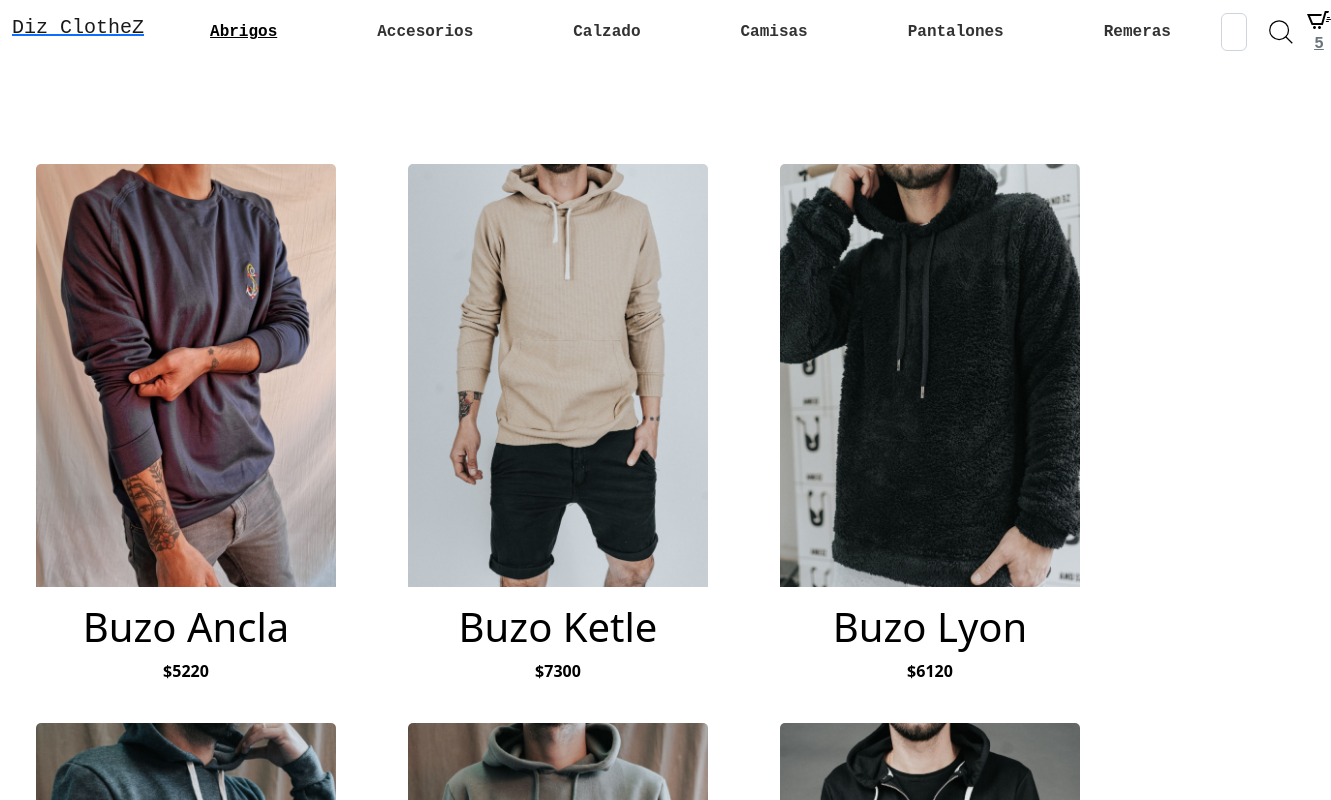
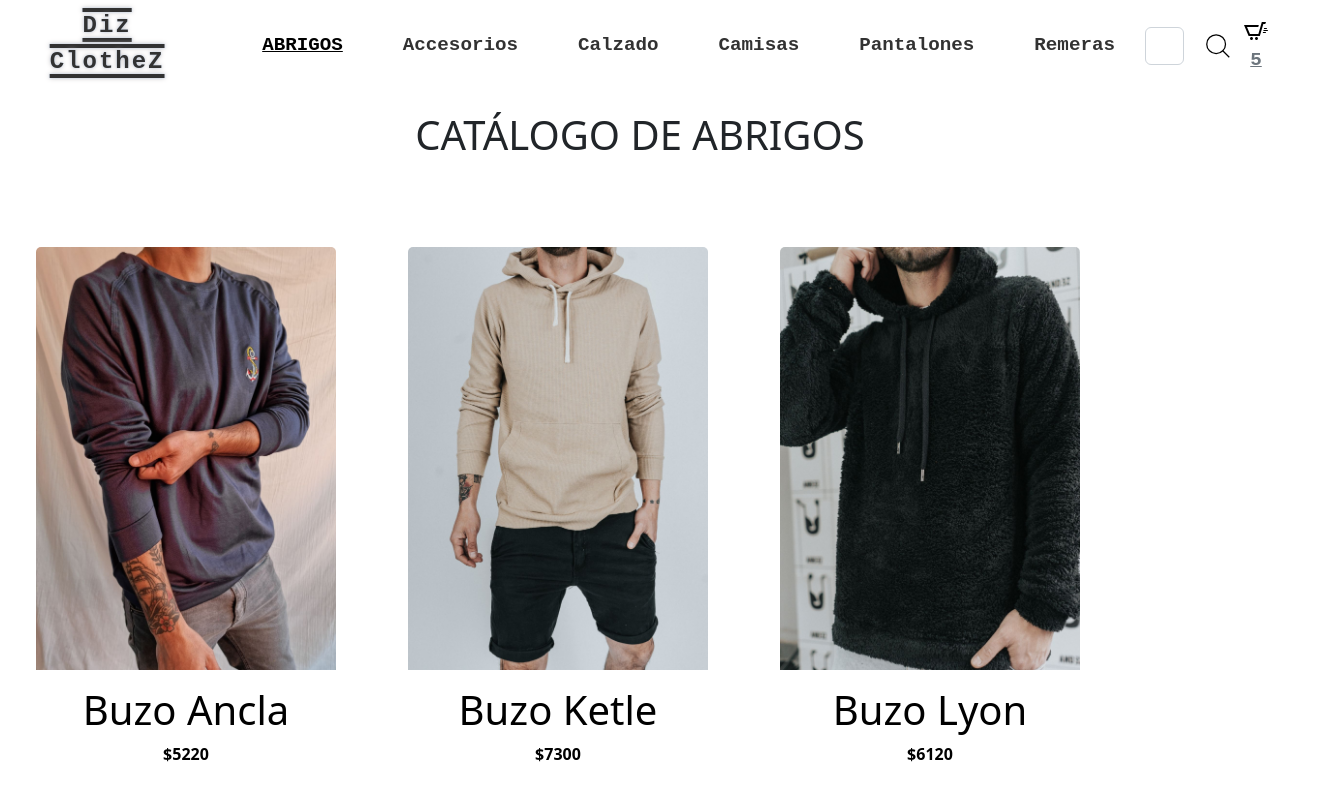
Before and after one commit to fede-diz/ProyectoReactCoder, a React (Create React App) app: page /type/Abrigos in a window 1280 px wide. Shown: the top 800 px of the page, 1331 px wide, since content can reach past the window. Built offline with nearby package versions, Linux system fonts and the light colour scheme.

Commit message:
Configuración final de Browser Router

```diff
--- a/src/App.js
+++ b/src/App.js
@@ -2,16 +2,16 @@ import './App.css';
 import Navbar from './components/Navbar/Navbar.js';
 import ItemListContainer from './components/ItemListContainer/ItemListContainer';
 import ItemDetailContainer from './components/ItemDetailContainer/ItemDetailContainer';
-import { BrowserRouter, Routes, Route } from 'react-router-dom';         // se usa para routear la URL en cada "link-interno" de cada componente
+import { BrowserRouter, Routes, Route } from 'react-router-dom';
 
-function App() {                                                         // La estructura es   BrowserRouter > Routes > Route path='cada-path'
+function App() {
 
   return (
     <div className="App">
       <BrowserRouter>
         <Navbar />
         <Routes>
-          <Route path='/' element={<ItemListContainer greeting={'CATÁLOGO DE PRODUCTOS'}/>} />
+          <Route path='/' element={<ItemListContainer />} />
           <Route path='/type/:typeName' element={<ItemListContainer />} />
           <Route path='/detail/:productId' element={<ItemDetailContainer />} />
           <Route path='*' element={<h1>404 NOT FOUND</h1>} />
--- a/src/components/ItemDetail/ItemDetail.js
+++ b/src/components/ItemDetail/ItemDetail.js
@@ -28,7 +28,7 @@ const ItemDetail = ({ id, name, price, category, img, stock, description }) => {
                     Descripción: {description}
                 </p>
                 <p className="Info">
-                    Precio: {price}
+                    Precio: $ {price}
                 </p>
             </section>
             <footer className="ItemFooter">
--- a/src/components/ItemDetailContainer/ItemDetailContainer.js
+++ b/src/components/ItemDetailContainer/ItemDetailContainer.js
@@ -3,21 +3,22 @@ import { getProductsById } from "../../asyncMock";
 import ItemDetail from "../ItemDetail/ItemDetail"
 import './ItemDetailContainer.css'
 import Spinner from "../Spinner/Spinner";
-import { useParams } from 'react-router-dom';      // useParams se usa para obtener parámetros de react-router-dom
+import { useParams } from 'react-router-dom';
 
 const ItemDetailContainer = () => {
-    const [product, setProduct] = useState()
+    const [product, setProduct] = useState({})
     const [loading, setLoading] = useState(true)
 
-    const { productId } = useParams()           // Esto lo hereda de APP.js  línea 19 -  con el    ":productId"    el : es necesario y "productId" lo defino yo
+    const { productId } = useParams()
 
     useEffect(() =>{
+        setLoading(true)
         getProductsById(productId).then((response) => {
             setProduct(response);
         }).finally(() => {
             setLoading(false)
         });
-    }, [])
+    }, [productId])
 
     if(loading) {
         return (
--- a/src/components/ItemListContainer/ItemListContainer.js
+++ b/src/components/ItemListContainer/ItemListContainer.js
@@ -4,15 +4,17 @@ import ItemList from "../ItemList/ItemList";
 import Spinner from "../Spinner/Spinner";
 import { useParams } from 'react-router-dom';
 
-const ItemListContainer = ({greeting}) => {
+const ItemListContainer = () => {
     const [products, setProducts] = useState([])
     const [loading, setLoading] = useState(true)
+    const [greeting, setGreeting] = useState('LISTA COMPLETA DE PRODUCTOS')
 
     const { typeName } = useParams()
 
     useEffect(() =>{
-
+        setLoading(true)
         const asyncFunction = typeName ? getProductsByType : getProducts
+        typeName ? setGreeting(`CATÁLOGO DE ${typeName.toUpperCase()}`) : setGreeting('LISTA COMPLETA DE PRODUCTOS')
 
         asyncFunction(typeName).then((response) => {
             setProducts(response);
--- a/src/components/MainSearch/MainSearch.js
+++ b/src/components/MainSearch/MainSearch.js
@@ -22,7 +22,7 @@ const MainSearch = () => {
         // {products.map(prod => { -> return( -> <div key={prod.id}> -> <h1>{prod.title}</h1> -> <img src={prod.thumbnail} alt={prod.title} /> -> <p>$ {prod.price}</p> -> </div> -> ) -> })}
         <div>
             <form className="d-flex" role="search">
-                <input className="form-control me-2" type="search" placeholder="Buscar" aria-label="Search" value={input} onChange={(e) => {setInput(e.target.value)}}/>
+                <input className="form-control me-2" type="search" placeholder="No está funcional" aria-label="Search" value={input} onChange={(e) => {setInput(e.target.value)}}/>
                 <button className="button" type="button" onClick={handleSearch}>
                     <svg xmlns="http://www.w3.org/2000/svg" width="30" height="30" fill="none" stroke="currentColor" role="img" viewBox="0 0 24 24"><circle cx="10.5" cy="10.5" r="7.5"/><path d="M21 21l-5.2-5.2"/></svg>
                 </button>
--- a/src/components/Navbar/Navbar.css
+++ b/src/components/Navbar/Navbar.css
@@ -2,19 +2,37 @@ Nav {
     text-decoration: none;
     margin-bottom: 20px;
     font-family: 'Andale Mono', monospace;
+    font-size: larger;
     color: rgb(50, 50, 50);
     font-weight: bold;
 }
 
+.brand {
+    text-decoration: overline underline;
+    text-decoration-thickness: 4px;
+    text-underline-offset: 6px;
+    letter-spacing: 2px;
+    font-family: 'Andale Mono', monospace;
+    color: rgb(50, 50, 50);
+    font-weight: bold;
+    text-shadow: 0 0 2px rgb(198, 215, 238), 0 0 5px rgb(194, 189, 189);
+    font-size: x-large;
+    margin-block-end: 3px;
+    margin-left: 20px;
+    margin-right: 50px;
+}
+
 .Option {
     text-decoration: none;
-    margin: 0 50px;
+    margin: 0 30px;
     font-family: 'Andale Mono', monospace;
     color: rgb(50, 50, 50);
 }
 
 .ActiveOption {
     text-decoration: underline;
-    margin: 0 50px;
+    margin: 0 30px;
+    font-family: 'Andale Mono', monospace;
     color: rgb(0, 0, 0);
+    text-transform: uppercase;
 }
--- a/src/components/Navbar/Navbar.js
+++ b/src/components/Navbar/Navbar.js
@@ -7,9 +7,7 @@ const Navbar = () => {
     return (
         <nav className="navbar navbar-expand-lg">
             <div className="container-fluid">
-                <Link to={'/'}>
-                    <h4 className="navbar-brand">Diz ClotheZ</h4>
-                </Link>
+                <Link to={'/'} className="brand">Diz ClotheZ</Link>
                 <div className="collapse navbar-collapse" id="navbarSupportedContent">
                     <div className="btn-group me-auto mb-2 mb-lg-0" role="group" aria-label="Default button group">
                         <NavLink to={'type/Abrigos'} className={({isActive}) => isActive ? 'ActiveOption' : 'Option'}>Abrigos</NavLink>
```
